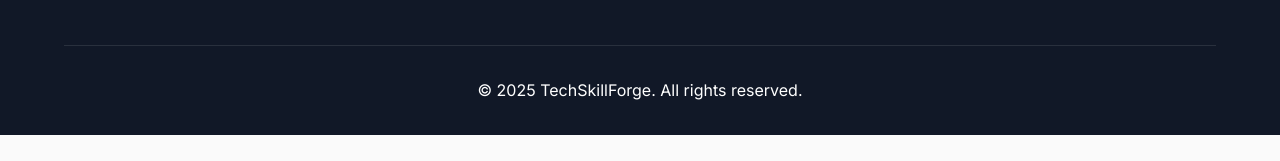
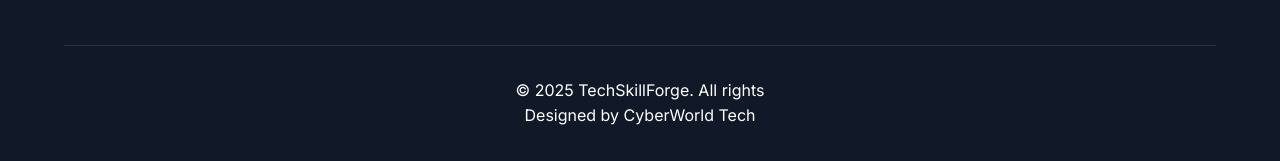
Before and after one commit to PRIDE0785/P-Digital-Library, a plain HTML site: page index.html in a window 1280 px wide. Shown: the part 3395-3556 px from the top of the page. Before the commit the page ends 3530 px from the top, so only its background shows below. Drawn offline with Linux system fonts and the light colour scheme.

Commit message:
Update index.html

```diff
--- a/index.html
+++ b/index.html
@@ -836,7 +836,8 @@
             </div>
 
             <div class="footer-bottom">
-                <p>&copy; 2025 TechSkillForge. All rights reserved.</p>
+                <p>&copy; 2025 TechSkillForge. All rights</p>
+<p>Designed by CyberWorld Tech</p>
             </div>
         </div>
     </footer>
```
